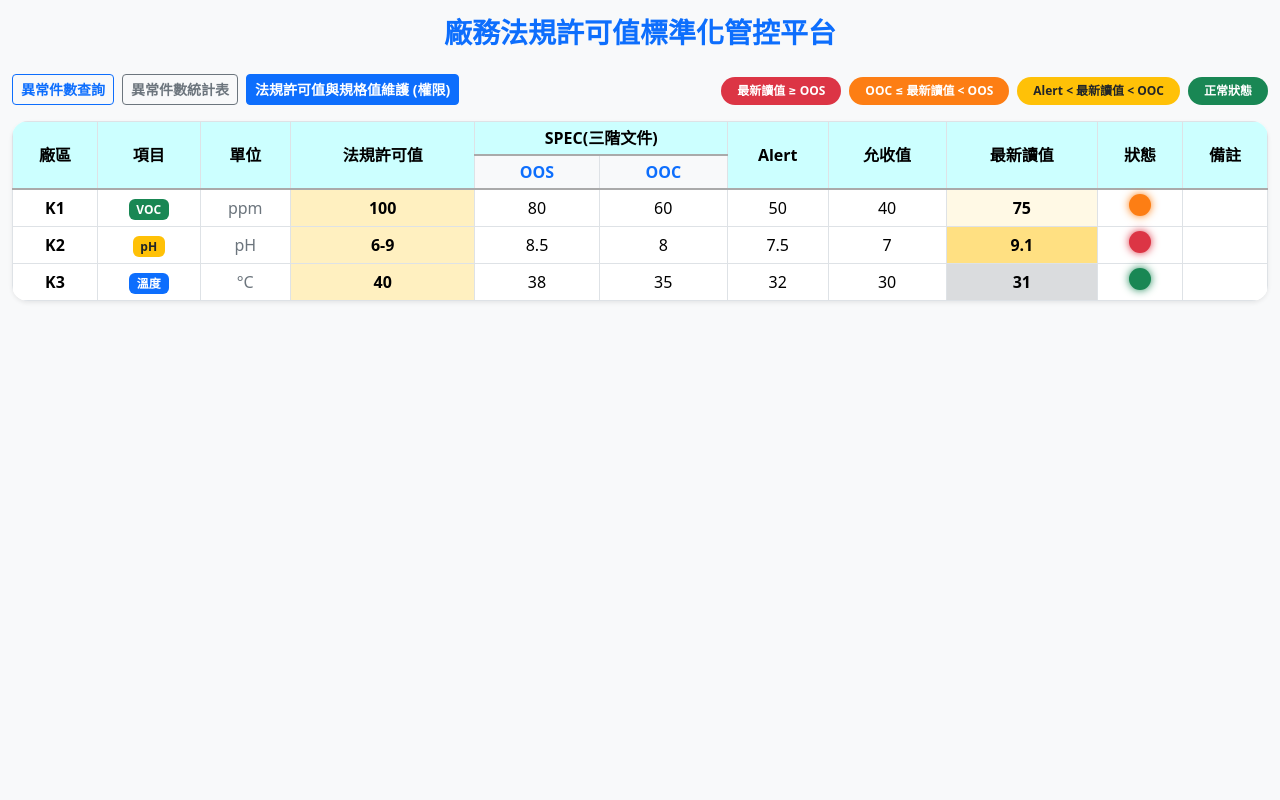
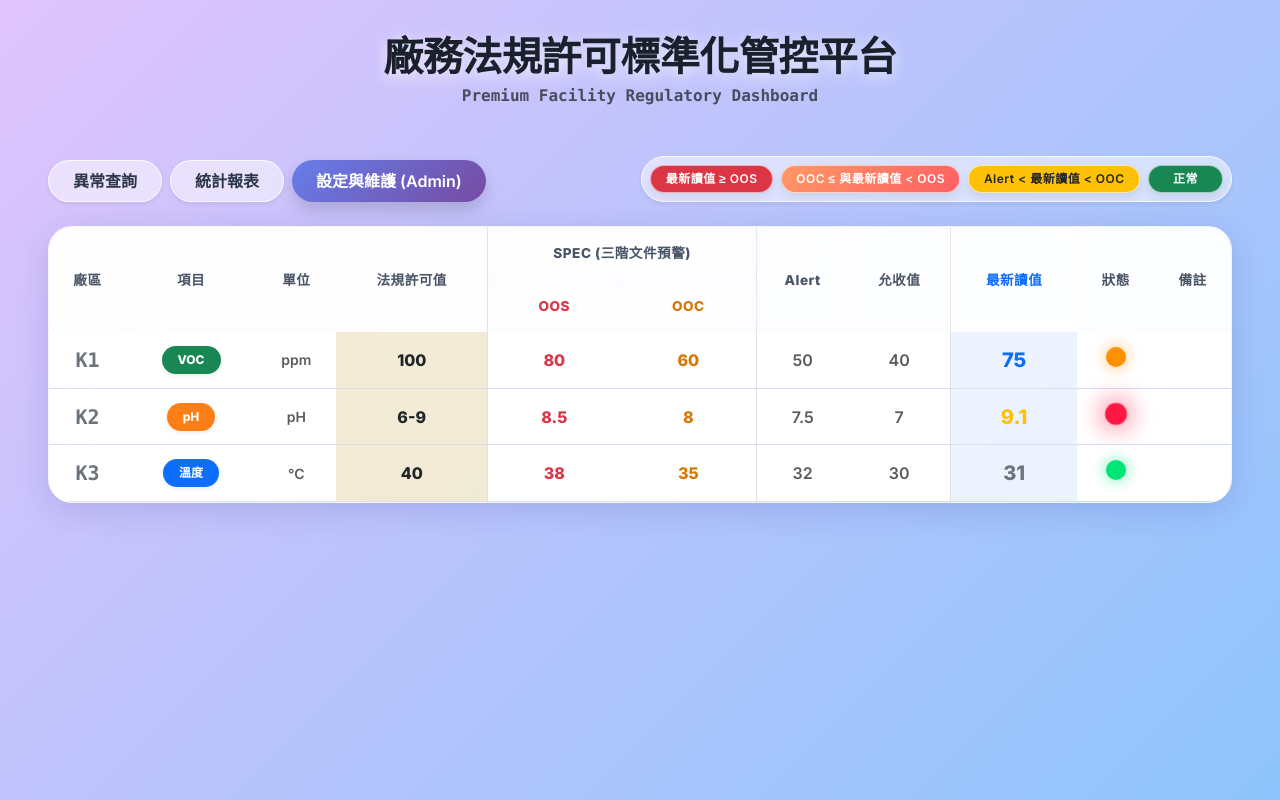
Before and after one commit to channian/VOC_Python_Rebuild, a FastAPI app: page /home in a window 1280 px wide. Run offline with FastAPI, Linux system fonts and the light colour scheme; some libraries are stand-ins or nearby versions.

Commit message:
style: 升級首頁儀表板美學與玻璃擬態動畫

```diff
--- a/templates/home.html
+++ b/templates/home.html
@@ -3,102 +3,226 @@
 <head>
     <meta charset="UTF-8">
     <meta name="viewport" content="width=device-width, initial-scale=1.0">
-    <title>廠務法規許可值標準化管控平台</title>
-    <!-- 使用 Bootstrap 5 取代舊有的手寫樣式與龐大 ViewState -->
+    <title>廠務法規許可標準化管控平台</title>
+    <!-- Google Fonts for Premium Typography -->
+    <link rel="preconnect" href="https://fonts.googleapis.com">
+    <link rel="preconnect" href="https://fonts.gstatic.com" crossorigin>
+    <link href="https://fonts.googleapis.com/css2?family=Inter:wght@300;400;600;800&family=Outfit:wght@400;700;800&display=swap" rel="stylesheet">
+    <!-- Bootstrap 5 -->
     <link href="https://cdn.jsdelivr.net/npm/bootstrap@5.3.2/dist/css/bootstrap.min.css" rel="stylesheet">
-    <!-- 引入 HTMX 動態刷新技術 -->
+    <!-- HTMX -->
     <script src="https://unpkg.com/htmx.org@1.9.10"></script>
     <style>
-        .light-G { background-color: #198754; box-shadow: 0 0 8px #198754; color: white; border-radius: 50%; height: 22px; width: 22px; display: inline-block; }
-        .light-Y { background-color: #ffc107; box-shadow: 0 0 8px #ffc107; color: black; border-radius: 50%; height: 22px; width: 22px; display: inline-block; }
-        .light-O { background-color: #fd7e14; box-shadow: 0 0 8px #fd7e14; color: white; border-radius: 50%; height: 22px; width: 22px; display: inline-block; }
-        .light-R { background-color: #dc3545; box-shadow: 0 0 8px #dc3545; color: white; border-radius: 50%; height: 22px; width: 22px; display: inline-block; }
-        .table-custom th { background-color: #CCFFFF; text-align: center; vertical-align: middle; border-bottom: 2px solid #aaa; }
+        :root {
+            --glass-bg: rgba(255, 255, 255, 0.65);
+            --glass-border: rgba(255, 255, 255, 0.5);
+            --neon-green: #00e676;
+            --neon-yellow: #ffea00;
+            --neon-orange: #ff9100;
+            --neon-red: #ff1744;
+        }
+        body {
+            font-family: 'Inter', sans-serif;
+            /* Premium gradient background */
+            background: linear-gradient(135deg, #e0c3fc 0%, #8ec5fc 100%);
+            min-height: 100vh;
+            color: #2d3748;
+            background-attachment: fixed;
+        }
+        h3.page-title {
+            font-family: 'Outfit', sans-serif;
+            font-weight: 800;
+            color: #1a202c;
+            letter-spacing: -0.5px;
+            text-shadow: 0 4px 15px rgba(255,255,255,0.7);
+        }
+        .glass-card {
+            background: var(--glass-bg);
+            backdrop-filter: blur(20px);
+            -webkit-backdrop-filter: blur(20px);
+            border: 1px solid var(--glass-border);
+            border-radius: 1.5rem;
+            box-shadow: 0 8px 32px 0 rgba(31, 38, 135, 0.15);
+            overflow: hidden;
+            transition: transform 0.3s ease;
+        }
+        .table-custom {
+            margin-bottom: 0;
+            background: transparent;
+        }
+        .table-custom thead th {
+            background: rgba(255, 255, 255, 0.8);
+            backdrop-filter: blur(5px);
+            border-bottom: none;
+            color: #4a5568;
+            font-weight: 700;
+            font-size: 0.85rem;
+            letter-spacing: 0.5px;
+            padding: 1rem 0.5rem;
+        }
+        .table-custom tbody tr {
+            transition: all 0.2s ease;
+            animation: fadeIn 0.5s ease-out forwards;
+            opacity: 0; /* for animation */
+        }
+        .table-custom tbody tr:hover {
+            background-color: rgba(255, 255, 255, 0.95) !important;
+            transform: scale(1.01);
+            box-shadow: 0 4px 15px rgba(0,0,0,0.08);
+            position: relative;
+            z-index: 2;
+            border-radius: 8px;
+        }
+        .table-custom td {
+            border-color: rgba(0, 0, 0, 0.05);
+            vertical-align: middle;
+            padding: 0.8rem 0.5rem;
+        }
+
+        /* Modern Glow Lights */
+        .light-indicator {
+            height: 20px;
+            width: 20px;
+            border-radius: 50%;
+            display: inline-block;
+            box-shadow: inset 0 0 5px rgba(0,0,0,0.1);
+        }
+        .light-G { background: var(--neon-green); box-shadow: 0 0 15px rgba(0, 230, 118, 0.6); }
+        .light-Y { background: var(--neon-yellow); box-shadow: 0 0 15px rgba(255, 234, 0, 0.6); }
+        .light-O { background: var(--neon-orange); box-shadow: 0 0 15px rgba(255, 145, 0, 0.6); }
+        .light-R { background: var(--neon-red); box-shadow: 0 0 15px rgba(255, 23, 68, 0.8); animation: pulse 1.5s infinite; }
+
+        @keyframes pulse {
+            0% { box-shadow: 0 0 8px rgba(255, 23, 68, 0.4); transform: scale(1); }
+            50% { box-shadow: 0 0 25px rgba(255, 23, 68, 1); transform: scale(1.1); }
+            100% { box-shadow: 0 0 8px rgba(255, 23, 68, 0.4); transform: scale(1); }
+        }
+
+        @keyframes fadeIn {
+            from { opacity: 0; transform: translateY(15px); }
+            to { opacity: 1; transform: translateY(0); }
+        }
+
+        /* Stylish Badges */
+        .badge-premium {
+            padding: 0.6em 1.2em;
+            border-radius: 50rem;
+            font-weight: 600;
+            letter-spacing: 0.5px;
+            box-shadow: 0 4px 10px rgba(0,0,0,0.08);
+            border: 1px solid rgba(255,255,255,0.6);
+        }
+        .btn-glass {
+            background: rgba(255,255,255,0.5);
+            backdrop-filter: blur(10px);
+            border: 1px solid rgba(255,255,255,0.8);
+            color: #2d3748;
+            font-weight: 600;
+            border-radius: 50rem;
+            transition: all 0.3s;
+        }
+        .btn-glass:hover {
+            background: rgba(255,255,255,0.95);
+            transform: translateY(-2px);
+            box-shadow: 0 6px 15px rgba(0,0,0,0.1);
+        }
+
+        /* Custom scrollbar */
+        ::-webkit-scrollbar { width: 8px; height: 8px; }
+        ::-webkit-scrollbar-track { background: rgba(255,255,255,0.2); border-radius: 10px; }
+        ::-webkit-scrollbar-thumb { background: rgba(255,255,255,0.8); border-radius: 10px; }
+        ::-webkit-scrollbar-thumb:hover { background: #fff; }
     </style>
 </head>
-<body class="bg-light">
+<body>
 
-<div class="container-fluid mt-3">
-    <!-- 頭部看板標題 -->
-    <h3 class="mb-4 text-center fw-bold link-primary text-decoration-none">廠務法規許可值標準化管控平台</h3>
+<div class="container-fluid py-4 px-lg-5">
+    <!-- 頭部標題 -->
+    <div class="text-center mb-5 mt-2">
+        <h3 class="page-title display-6 mb-1">廠務法規許可標準化管控平台</h3>
+        <p class="text-dark opacity-75 fw-semibold font-monospace tracking-wide">Premium Facility Regulatory Dashboard</p>
+    </div>
 
     <!-- 功能按鈕與燈號狀態說明 -->
-    <div class="d-flex justify-content-between mb-3 align-items-end">
+    <div class="d-flex justify-content-between align-items-end mb-4 flex-wrap gap-3">
         <div class="d-flex gap-2">
-            <button class="btn btn-outline-primary btn-sm fw-bold">異常件數查詢</button>
-            <button class="btn btn-outline-secondary btn-sm fw-bold">異常件數統計表</button>
-            <!-- 以下按鈕未來將依照 acl_service 所核發的權限透過 Jinja 條件控制顯示與否 -->
-            <button class="btn btn-primary btn-sm fw-bold">法規許可值與規格值維護 (權限)</button>
+            <button class="btn btn-glass px-4 py-2 shadow-sm">異常查詢</button>
+            <button class="btn btn-glass px-4 py-2 shadow-sm">統計報表</button>
+            <button class="btn btn-primary px-4 py-2 rounded-pill shadow" style="background: linear-gradient(135deg, #667eea 0%, #764ba2 100%); border: none; font-weight: 600;">
+                設定與維護 (Admin)
+            </button>
         </div>
-        <div class="d-flex gap-2 align-items-center">
-            <span class="badge bg-danger rounded-pill px-3 py-2">最新讀值 &ge; OOS</span>
-            <span class="badge text-dark rounded-pill px-3 py-2" style="background-color: #fd7e14 !important; color:#fff !important">OOC &le; 最新讀值 &lt; OOS</span>
-            <span class="badge bg-warning text-dark rounded-pill px-3 py-2">Alert &lt; 最新讀值 &lt; OOC </span>
-            <span class="badge bg-success rounded-pill px-3 py-2">正常狀態</span>
+        <div class="d-flex gap-2 align-items-center bg-white bg-opacity-50 p-2 rounded-pill shadow-sm border border-light">
+            <span class="badge badge-premium bg-danger text-white">最新讀值 &ge; OOS</span>
+            <span class="badge badge-premium text-white" style="background: linear-gradient(135deg, #ff9966, #ff5e62);">OOC &le; 與最新讀值 &lt; OOS</span>
+            <span class="badge badge-premium bg-warning text-dark">Alert &lt; 最新讀值 &lt; OOC</span>
+            <span class="badge badge-premium bg-success text-white px-4">正常</span>
         </div>
     </div>
 
-    <!-- 儀表板資料區塊 (這裡將由 HTMX 每 15 分鐘定時不重整更新畫面) -->
-    <div class="card shadow-sm border-0 rounded-4" hx-get="/home" hx-trigger="every 15m">
-        <div class="card-body p-0">
-            <div class="table-responsive rounded-4" style="max-height: 75vh;">
-                <table class="table table-bordered table-hover mb-0 table-custom table-sm">
+    <!-- 儀表板資料區塊 (Glassmorphism) -->
+    <div class="glass-card" hx-get="/home" hx-trigger="every 15m">
+        <div class="table-responsive" style="max-height: 68vh;">
+            <table class="table table-custom mb-0">
                 <thead style="position: sticky; top: 0; z-index: 10;">
-                        <tr>
-                            <th rowspan="2">廠區</th>
-                            <th rowspan="2">項目</th>
-                            <th rowspan="2">單位</th>
-                            <th rowspan="2">法規許可值</th>
-                            <th colspan="2">SPEC(三階文件)</th>
-                            <th rowspan="2">Alert</th>
-                            <th rowspan="2">允收值</th>
-                            <th rowspan="2">最新讀值</th>
-                            <th rowspan="2">狀態</th>
-                            <th rowspan="2">備註</th>
+                    <tr class="text-center">
+                        <th rowspan="2" class="align-middle border-end-0">廠區</th>
+                        <th rowspan="2" class="align-middle">項目</th>
+                        <th rowspan="2" class="align-middle">單位</th>
+                        <th rowspan="2" class="align-middle border-end">法規許可值</th>
+                        <th colspan="2" class="border-end">SPEC (三階文件預警)</th>
+                        <th rowspan="2" class="align-middle">Alert</th>
+                        <th rowspan="2" class="align-middle border-end">允收值</th>
+                        <th rowspan="2" class="align-middle text-primary" style="background: rgba(255,255,255,0.9)">最新讀值</th>
+                        <th rowspan="2" class="align-middle">狀態</th>
+                        <th rowspan="2" class="align-middle">備註</th>
                     </tr>
-                        <tr>
-                            <th class="bg-light text-primary">OOS</th>
-                            <th class="bg-light text-primary">OOC</th>
+                    <tr class="text-center">
+                        <th class="text-danger border-bottom-0">OOS</th>
+                        <th class="text-warning border-end border-bottom-0" style="color: #d97706 !important;">OOC</th>
                     </tr>
                 </thead>
                 <tbody>
                     {% for row in voc_list %}
-                        <tr class="text-center align-middle">
-                            <td class="fw-bold">{{ row.plantno }}</td>
+                    <tr class="text-center align-middle" style="animation-delay: {{ loop.index0 * 0.05 }}s;">
+                        <td class="fw-bold fs-5 text-secondary font-monospace">{{ row.plantno }}</td>
                         <td>
-                                <!-- 項目底色依照舊版邏輯處理 (VOC/CWMS/SCADA 區別) -->
                             {% if 'VOC' in row.item %}
-                                    <span class="badge bg-success">{{ row.item }}</span>
+                                <span class="badge rounded-pill bg-success px-3 py-2 shadow-sm">{{ row.item }}</span>
                             {% elif row.source == 2 %}
-                                    <span class="badge bg-warning text-dark">{{ row.item }}</span>
+                                <span class="badge rounded-pill px-3 py-2 shadow-sm" style="background: #fd7e14;">{{ row.item }}</span>
                             {% else %}
-                                    <span class="badge bg-primary">{{ row.item }}</span>
+                                <span class="badge rounded-pill bg-primary px-3 py-2 shadow-sm">{{ row.item }}</span>
                             {% endif %}
                         </td>
-                            <td class="text-secondary">{{ row.unit }}</td>
-                            <td class="bg-warning bg-opacity-25 fw-bold">{{ row.law_spec }}</td>
+                        <td class="text-muted fw-semibold small">{{ row.unit }}</td>
+                        <td class="fw-bold text-dark border-end" style="background: rgba(255, 235, 153, 0.4);">{{ row.law_spec }}</td>
 
-                            <td>{{ row.oos }}</td>
-                            <td>{{ row.ooc }}</td>
-                            <td>{{ row.alert }}</td>
-                            <td>{{ row.recv }}</td>
+                        <td class="text-danger fw-bold">{{ row.oos }}</td>
+                        <td class="fw-bold border-end" style="color: #d97706;">{{ row.ooc }}</td>
+                        <td class="text-muted fw-semibold">{{ row.alert }}</td>
+                        <td class="text-muted border-end fw-semibold">{{ row.recv }}</td>
 
-                            <!-- 讀值區塊標註 -->
-                            <td class="fw-bold fs-6 {% if row.source == 1 %}bg-warning bg-opacity-10{% elif row.source == 2 %}bg-warning bg-opacity-50{% else %}bg-secondary bg-opacity-25{% endif %}">
+                        <td class="fw-bold fs-5 {% if row.source == 1 %}text-primary{% elif row.source == 2 %}text-warning{% else %}text-secondary{% endif %}" style="background: rgba(255,255,255,0.4);">
                             {{ row.rvalue }}
                         </td>
 
-                            <!-- HTMX 動態算出燈號圓點 -->
                         <td>
-                                <span class="light-{{ row.light_status }}" title="Status: {{ row.light_status }}"></span>
+                            <span class="light-indicator light-{{ row.light_status }}" title="Status: {{ row.light_status }}"></span>
                         </td>
-                            <td class="small text-start text-muted" style="max-width: 150px; text-overflow:ellipsis; overflow:hidden">{{ row.remark }}</td>
+                        <td class="small text-start text-muted fw-medium" style="max-width: 140px; white-space: nowrap; overflow: hidden; text-overflow: ellipsis;">
+                            {{ row.remark }}
+                        </td>
                     </tr>
                     {% endfor %}
 
                     {% if not voc_list %}
                     <tr>
-                            <td colspan="11" class="text-center text-muted py-5 fw-bold fs-5">無法連線到資料來源 / 或權限不足以讀取廠區資料</td>
+                        <td colspan="11" class="text-center text-muted py-5">
+                            <div class="spinner-grow text-primary opacity-50 mb-3" role="status"></div>
+                            <h4 class="fw-bold text-dark">尚未接收到資料</h4>
+                            <p class="small">請確保您的權限設定正確且資料庫連線正常</p>
+                        </td>
                     </tr>
                     {% endif %}
                 </tbody>
@@ -106,7 +230,6 @@
         </div>
     </div>
 </div>
-</div>
 
 <script src="https://cdn.jsdelivr.net/npm/bootstrap@5.3.2/dist/js/bootstrap.bundle.min.js"></script>
 </body>
```
Also changed, not shown: database.py (+9 -2 lines), routers/home_router.py (+3 -5 lines). Lines whose indentation alone changed are shown as unchanged.
